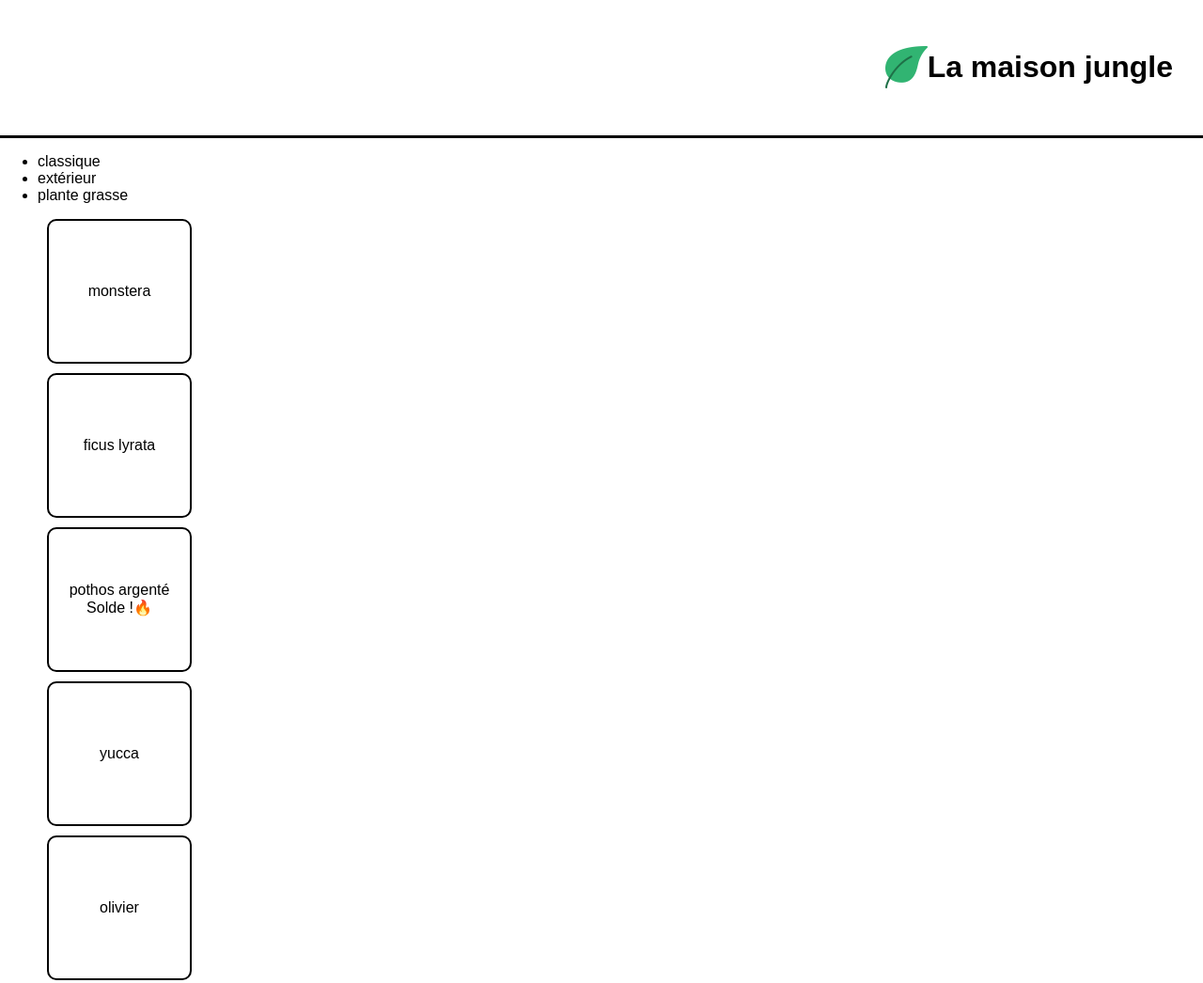
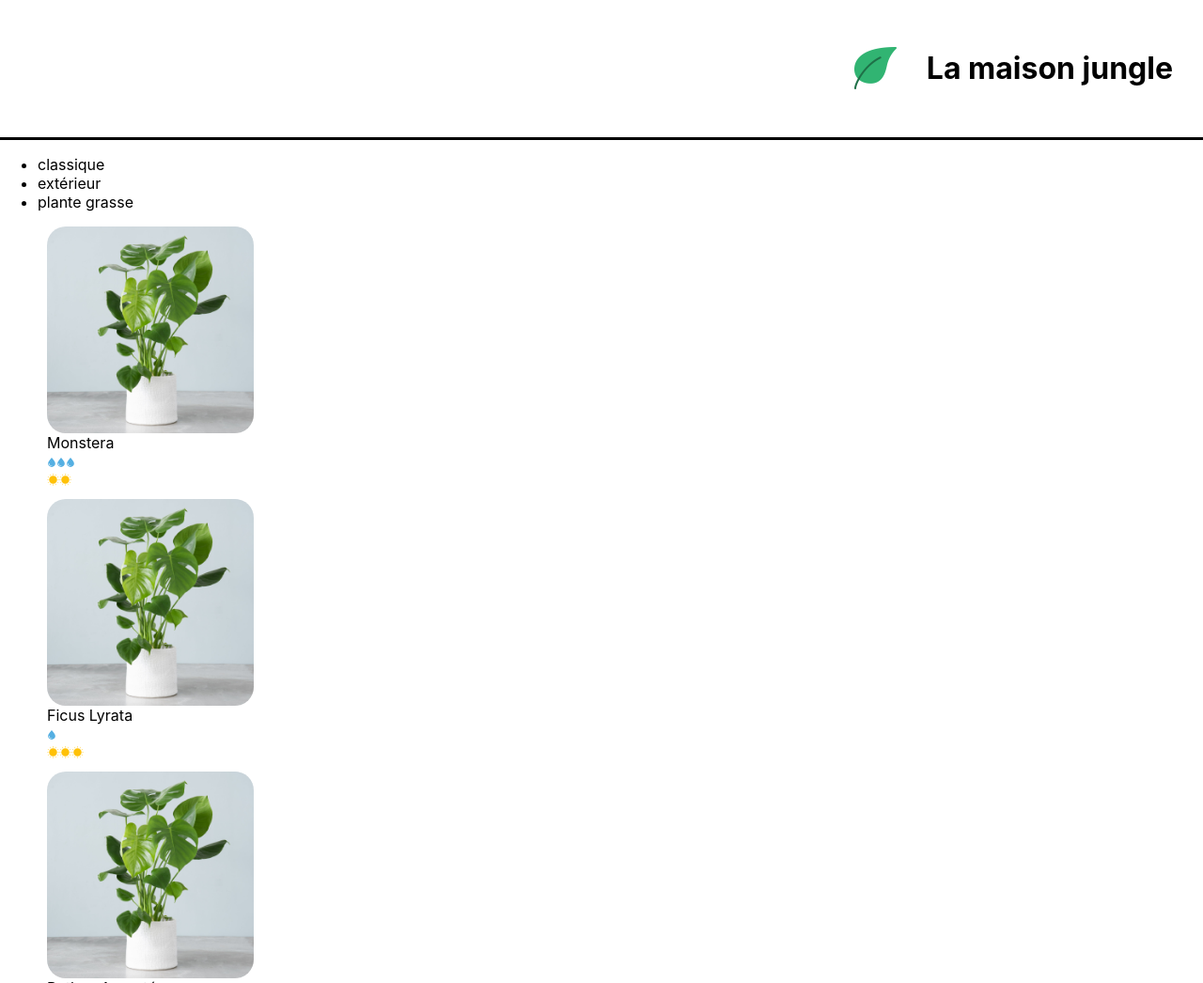
Before and after one commit to Nilyss/la-maison-jungle, a React app: page / in a window 1280 px wide. Shown: the top 1046 px of the page at 94% size. Built offline with nearby package versions, Linux system fonts and the light colour scheme.

Commit message:
chap probs end

```diff
--- a/src/components/App.js
+++ b/src/components/App.js
@@ -1,13 +1,22 @@
 import React from "react";
+// Import Banner component
+import Banner from "./Banner";
 
-import Banner from "./Banner";
+// Import Logo of website
+import Logo from "../assets/leaf.png";
+
 // import Cart from "./Cart";
+
+// Import ShoppingList component
 import ShoppingList from "./ShoppingList";
 
 function App() {
   return (
     <div>
-      <Banner />
+      <Banner>
+        <img src={Logo} alt="La maison jungle" className="lmj-logo" />
+        <h1 className="lmj-title">La maison jungle</h1>
+      </Banner>
       {/*<Cart />*/}
       <ShoppingList />
     </div>
--- a/src/components/Banner.js
+++ b/src/components/Banner.js
@@ -3,17 +3,8 @@ import React from "react";
 // Banner CSS
 import "../styles/Banner.css";
 
-// Logo PNG
-import logo from "../assets/leaf.png";
-
-function Banner() {
-  const title = "La maison jungle";
-  return (
-    <div className="lmj-banner ">
-      <img src={logo} alt="La maison jungle" className="lmj-logo" />
-      <h1>{title}</h1>
-    </div>
-  );
+function Banner({ children }) {
+  return <div className="lmj-banner">{children}</div>;
 }
 
 export default Banner;
--- /dev/null
+++ b/src/components/CareScale.js
@@ -0,0 +1,25 @@
+import React from "react";
+
+import Sun from "../assets/sun.svg";
+import Water from "../assets/water.svg";
+
+function CareScale({ scaleValue, careType }) {
+  const range = [1, 2, 3];
+  const scaleType =
+    careType === "light" ? (
+      <img src={Sun} alt="sun-icon" />
+    ) : (
+      <img src={Water} alt="water-icon" />
+    );
+  return (
+    <div>
+      {range.map((rangeElem) =>
+        scaleValue >= rangeElem ? (
+          <span key={rangeElem.toString()}>{scaleType}</span>
+        ) : null
+      )}
+    </div>
+  );
+}
+
+export default CareScale;
--- /dev/null
+++ b/src/components/PlantItem.js
@@ -0,0 +1,21 @@
+import React from "react";
+
+import CareScale from "./CareScale";
+
+// Import style for the list
+import "../styles/PlantItem.css";
+
+function PlantItem({ id, cover, name, water, light }) {
+  return (
+    <li key={id} className="lmj-plant-item">
+      <img className="lmj-plant-item-cover" src={cover} alt={`${name}`} />
+      {name}
+      <div>
+        <CareScale careType="water" scaleValue={water} />
+        <CareScale careType="light" scaleValue={light} />
+      </div>
+    </li>
+  );
+}
+
+export default PlantItem;
--- a/src/components/ShoppingList.js
+++ b/src/components/ShoppingList.js
@@ -2,6 +2,8 @@ import React from "react";
 
 // import array of plant
 import { plantList } from "../datas/plantList";
+
+import PlantItem from "./PlantItem";
 
 // import style.css for the ShoppingList component
 import "../styles/ShoppingList.css";
@@ -25,13 +27,14 @@ function ShoppingList() {
         ))}
       </ul>
       <ul className="lmj-plant-list">
-        {plantList.map((plant) => (
-          <li key={plant.id} className="lmj-plant-item">
-            {plant.name}
-            {plant.isSpecialOffer ? (
-              <span className="lmj-Sales">Solde !🔥</span>
-            ) : null}
-          </li>
+        {plantList.map(({ id, cover, name, water, light }) => (
+          <PlantItem
+            id={id}
+            cover={cover}
+            name={name}
+            water={water}
+            light={light}
+          />
         ))}
       </ul>
     </div>
--- a/src/datas/plantList.js
+++ b/src/datas/plantList.js
@@ -1,50 +1,78 @@
+import monstera from "../assets/monstera.jpg";
+
 export const plantList = [
   {
     name: "monstera",
     category: "classique",
     id: "1ed",
+    isBestSale: true,
+    light: 2,
+    water: 3,
+    cover: monstera,
   },
   {
     name: "ficus lyrata",
     category: "classique",
     id: "2ab",
+    light: 3,
+    water: 1,
+    cover: monstera,
   },
   {
     name: "pothos argenté",
     category: "classique",
     id: "3sd",
-    isSpecialOffer: true,
+    light: 1,
+    water: 2,
+    cover: monstera,
   },
   {
     name: "yucca",
     category: "classique",
     id: "4kk",
+    light: 3,
+    water: 1,
+    cover: monstera,
   },
   {
     name: "olivier",
     category: "extérieur",
     id: "5pl",
+    light: 3,
+    water: 1,
+    cover: monstera,
   },
   {
     name: "géranium",
     category: "extérieur",
     id: "6uo",
+    light: 2,
+    water: 2,
+    cover: monstera,
   },
   {
     name: "basilique",
     category: "extérieur",
     id: "7ie",
-    isSpecialOffer: true,
+    isBestSale: true,
+    light: 2,
+    water: 3,
+    cover: monstera,
   },
   {
     name: "aloe",
     category: "plante grasse",
     id: "8fp",
-    isSpecialOffer: true,
+    light: 2,
+    water: 1,
+    cover: monstera,
   },
   {
     name: "succulente",
     category: "plante grasse",
     id: "9vn",
+    light: 2,
+    water: 1,
+    cover: monstera,
   },
 ];
--- a/src/index.css
+++ /dev/null
@@ -1,5 +0,0 @@
-body {
-  margin: 0;
-  padding: 0;
-  font-family: sans-serif;
-}
--- /dev/null
+++ b/src/styles/PlantItem.css
@@ -0,0 +1,14 @@
+.lmj-plant-item-cover {
+    height: 220px;
+    width: 220px;
+    border-radius: 20px;
+}
+
+.lmj-plant-item {
+    margin: 10px;
+    display: flex;
+    align-items: flex-start;
+    justify-content: center;
+    flex-direction: column;
+    text-transform: capitalize;
+}
--- a/src/styles/ShoppingList.css
+++ b/src/styles/ShoppingList.css
@@ -5,26 +5,3 @@ lmj-plant-list {
     flex-wrap: wrap;
     max-width: 800px;
 }
-
-.lmj-plant-item {
-    border: solid 2px black;
-    border-radius: 10px;
-    height: 150px;
-    width: 150px;
-    margin: 10px;
-    display: flex;
-    align-items: center;
-    justify-content: center;
-    flex-direction: column;
-    position: relative;
-}
-
-.lmj-sales {
-    position: absolute;
-    right: 0px;
-    top: 10px;
-    font-weight: 500;
-    color: white;
-    padding: 5px 10px;
-    background-color: #31b572;
-}
--- a/src/styles/index.css
+++ b/src/styles/index.css
@@ -0,0 +1,13 @@
+body {
+  margin: 0;
+  font-family: -apple-system, BlinkMacSystemFont, 'Segoe UI', 'Roboto', 'Oxygen',
+  'Ubuntu', 'Cantarell', 'Fira Sans', 'Droid Sans', 'Helvetica Neue',
+  sans-serif;
+  -webkit-font-smoothing: antialiased;
+  -moz-osx-font-smoothing: grayscale;
+}
+
+code {
+  font-family: source-code-pro, Menlo, Monaco, Consolas, 'Courier New',
+  monospace;
+}
```
Also changed, not shown: src/index.js (+5 -8 lines), src/assets/monstera.jpg (added), src/assets/sun.svg (added), src/assets/water.svg (added), src/styles/Care.css (added).
